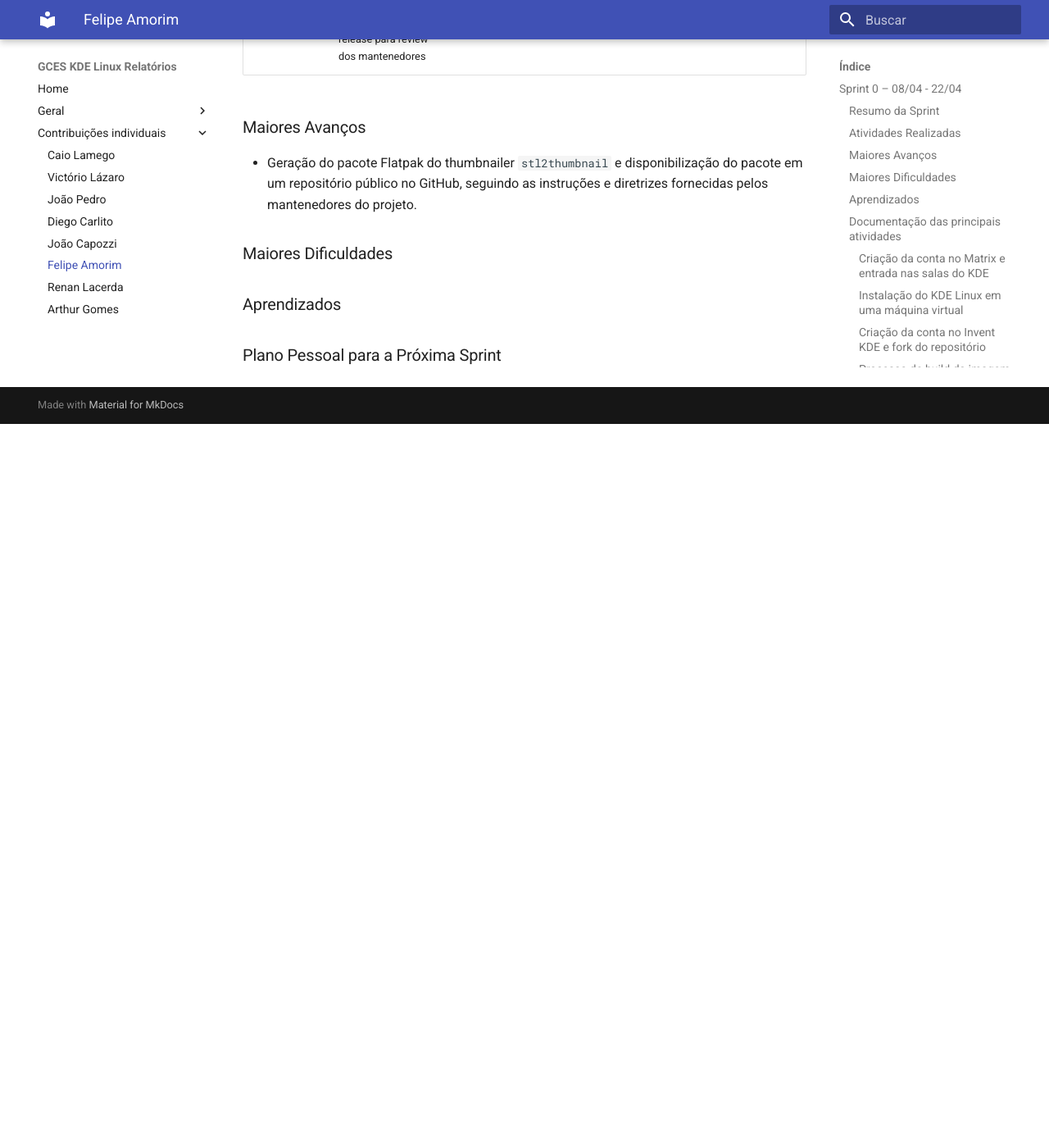
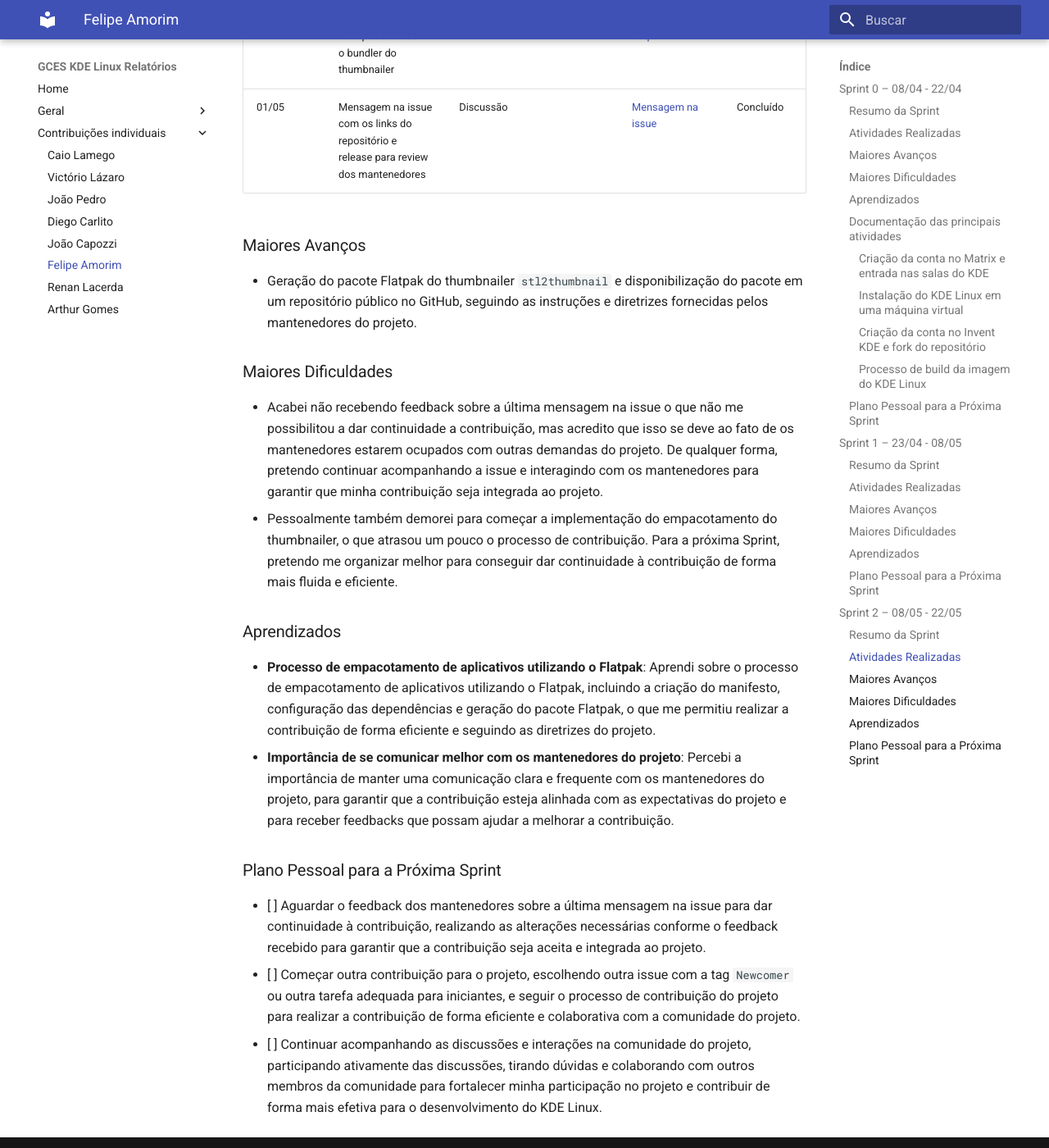
Before and after one commit to caiolamego/GCES-KDELinux-relatorios, an MkDocs documentation site: the page built from docs/contribuicoes_individuais/felipeamorim/diarioDeBordo.md, in a window 1280 px wide and 1400 px high, scrolled down 11789 px. Shown: the whole window at 82% size. Built offline with MkDocs 1.6.1 and Material for MkDocs 9.7.7, drawn with Linux system fonts in a browser that asks for light colours; before the commit the page ends 12306 px from its top, so only the background shows below that; some of the changed text lies outside the part shown.

Commit message:
docs: finalizando documento de contribuição da sprint 2

```diff
--- a/docs/contribuicoes_individuais/felipeamorim/diarioDeBordo.md
+++ b/docs/contribuicoes_individuais/felipeamorim/diarioDeBordo.md
@@ -195,7 +195,7 @@ Nesse Sprint, meu foco foi conseguir identificar uma issue adequada para inician
 
 ### Resumo da Sprint
 
-<!-- Nesse Sprint, meu foco foi conseguir identificar uma issue adequada para iniciantes no repositório do KDE Linux e realizar minha primeira contribuição com código. Consegui encontrar uma issue com a tag `Newcomer` relacionada à implementação de um recurso de pré-visualização de arquivos STL, e entrei em contato com a comunidade do projeto para solicitar autorização para trabalhar nela como parte de uma atividade acadêmica. -->
+Nesse Sprint, meu foco foi realizar o empacotamento do thumbnailer de arquivos STL utilizando o Flatpak, seguindo as instruções e diretrizes fornecidas pelos mantenedores do projeto. Consegui gerar o pacote Flatpak do thumbnailer `stl2thumbnail` e disponibilizar o pacote em um repositório público no GitHub, seguindo as instruções e diretrizes fornecidas pelos mantenedores do projeto.
 
 ### Atividades Realizadas
 
@@ -209,25 +209,20 @@ Nesse Sprint, meu foco foi conseguir identificar uma issue adequada para inician
 
 ### Maiores Avanços
 
-<!-- * **Identificação de uma issue adequada para iniciantes**: Consegui encontrar uma issue com a tag `Newcomer` relacionada à implementação de um recurso de pré-visualização de arquivos STL, o que me permitiu escolher uma tarefa adequada para começar a contribuir com código no projeto. -->
-<!-- * **Contato com a comunidade para solicitar autorização para contribuir**: Entrei em contato com os mantenedores do projeto através da issue para solicitar autorização para trabalhar na issue escolhida como parte de uma atividade acadêmica, e recebi uma resposta positiva autorizando minha contribuição e dando mais instruções sobre como proceder. -->
-<!-- * **Estudo sobre o formato STL, STL thumbnailers disponíveis e o gerenciador de pacotes Flatpak**: Realizei um estudo aprofundado sobre o formato de arquivos STL, os thumbnailers de arquivos STL disponíveis e o gerenciador de pacotes Flatpak, o que me permitiu entender melhor o contexto técnico da issue escolhida e me preparar para realizar a contribuição de forma mais eficiente. -->
 * Geração do pacote Flatpak do thumbnailer `stl2thumbnail` e disponibilização do pacote em um repositório público no GitHub, seguindo as instruções e diretrizes fornecidas pelos mantenedores do projeto.
 
 ### Maiores Dificuldades
 
-<!-- * **Poucas issues abertas para novos contribuidores**: Notei que existem poucas issues abertas com a tag `Newcomer`, o que dificultou a identificação de tarefas mais simples para que eu pudesse começar a contribuir. -->
-<!-- * **Entender o contexto técnico da issue escolhida**: A issue escolhida envolve conceitos técnicos relacionados ao formato de arquivos STL, thumbnailers e empacotamento de aplicativos com Flatpak, o que exigiu um estudo aprofundado para entender o contexto e os requisitos técnicos necessários para realizar a contribuição de forma eficiente. -->
+* Acabei não recebendo feedback sobre a última mensagem na issue o que não me possibilitou a dar continuidade a contribuição, mas acredito que isso se deve ao fato de os mantenedores estarem ocupados com outras demandas do projeto. De qualquer forma, pretendo continuar acompanhando a issue e interagindo com os mantenedores para garantir que minha contribuição seja integrada ao projeto.
+* Pessoalmente também demorei para começar a implementação do empacotamento do thumbnailer, o que atrasou um pouco o processo de contribuição. Para a próxima Sprint, pretendo me organizar melhor para conseguir dar continuidade à contribuição de forma mais fluida e eficiente.
 
 ### Aprendizados
 
-<!-- * **Identificar uma issue adequada para iniciantes**: Aprendi a importância de analisar bem as issues disponíveis no repositório para identificar aquelas que são adequadas para iniciantes, levando em consideração o nível de complexidade, os requisitos técnicos e o contexto da tarefa. -->
-<!-- * **Contato com a comunidade para solicitar autorização para contribuir**: Entendi como funciona o processo de contato com os mantenedores de um projeto de software livre para solicitar autorização para contribuir, e a importância de ser claro e educado na comunicação para estabelecer uma boa relação com a comunidade do projeto. -->
-<!-- * **Estudo sobre o formato STL, STL thumbnailers disponíveis e o gerenciador de pacotes Flatpak**: Aprendi sobre o formato de arquivos STL, os thumbnailers de arquivos STL disponíveis e o gerenciador de pacotes Flatpak, o que me permitiu entender melhor o contexto técnico da issue escolhida e me preparar para realizar a contribuição de forma mais eficiente. -->
-<!-- * **Importância de entender o contexto técnico de uma issue antes de começar a contribuir**: Percebi que é fundamental entender o contexto técnico de uma issue antes de começar a trabalhar nela, para garantir que a contribuição seja feita de forma eficiente e atenda aos requisitos técnicos necessários. -->
+* **Processo de empacotamento de aplicativos utilizando o Flatpak**: Aprendi sobre o processo de empacotamento de aplicativos utilizando o Flatpak, incluindo a criação do manifesto, configuração das dependências e geração do pacote Flatpak, o que me permitiu realizar a contribuição de forma eficiente e seguindo as diretrizes do projeto.
+* **Importância de se comunicar melhor com os mantenedores do projeto**: Percebi a importância de manter uma comunicação clara e frequente com os mantenedores do projeto, para garantir que a contribuição esteja alinhada com as expectativas do projeto e para receber feedbacks que possam ajudar a melhorar a contribuição.
 
 ### Plano Pessoal para a Próxima Sprint
 
-<!-- * [ ] Fazer o empacotamento do thumbnailer de arquivos STL utilizando o Flatpak, seguindo as instruções e diretrizes fornecidas pelos mantenedores do projeto. -->
-<!-- * [ ] Abrir o pull request e começar a implementar as alterações necessárias na codebase do KDE Linux para integrar o thumbnailer de arquivos STL. -->
-<!-- * [ ] Interagir com os mantenedores e outros membros da comunidade para tirar dúvidas, receber feedback e ajustar a contribuição conforme necessário para garantir que ela seja aceita e integrada ao projeto. -->
+* [ ] Aguardar o feedback dos mantenedores sobre a última mensagem na issue para dar continuidade à contribuição, realizando as alterações necessárias conforme o feedback recebido para garantir que a contribuição seja aceita e integrada ao projeto.
+* [ ] Começar outra contribuição para o projeto, escolhendo outra issue com a tag `Newcomer` ou outra tarefa adequada para iniciantes, e seguir o processo de contribuição do projeto para realizar a contribuição de forma eficiente e colaborativa com a comunidade do projeto.
+* [ ] Continuar acompanhando as discussões e interações na comunidade do projeto, participando ativamente das discussões, tirando dúvidas e colaborando com outros membros da comunidade para fortalecer minha participação no projeto e contribuir de forma mais efetiva para o desenvolvimento do KDE Linux.
```
